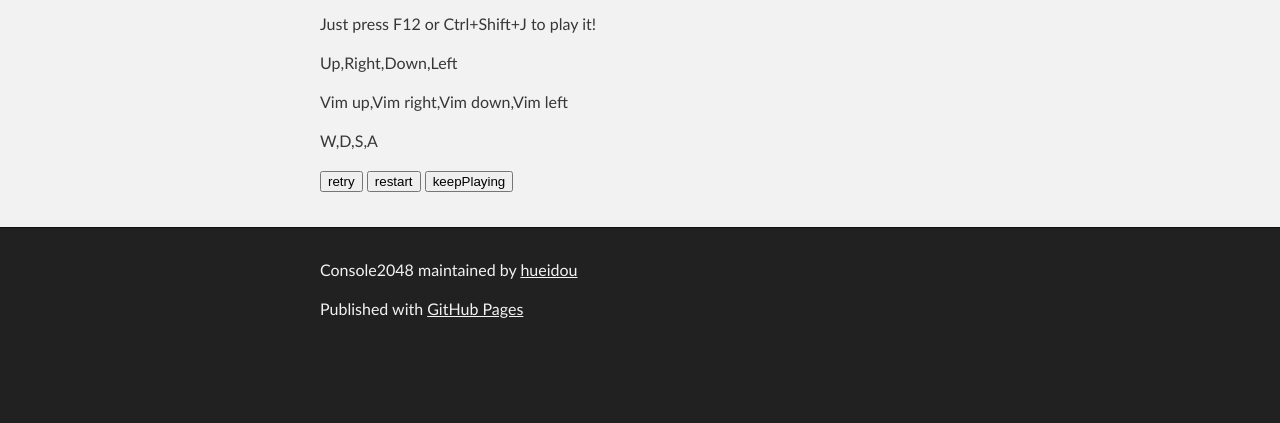
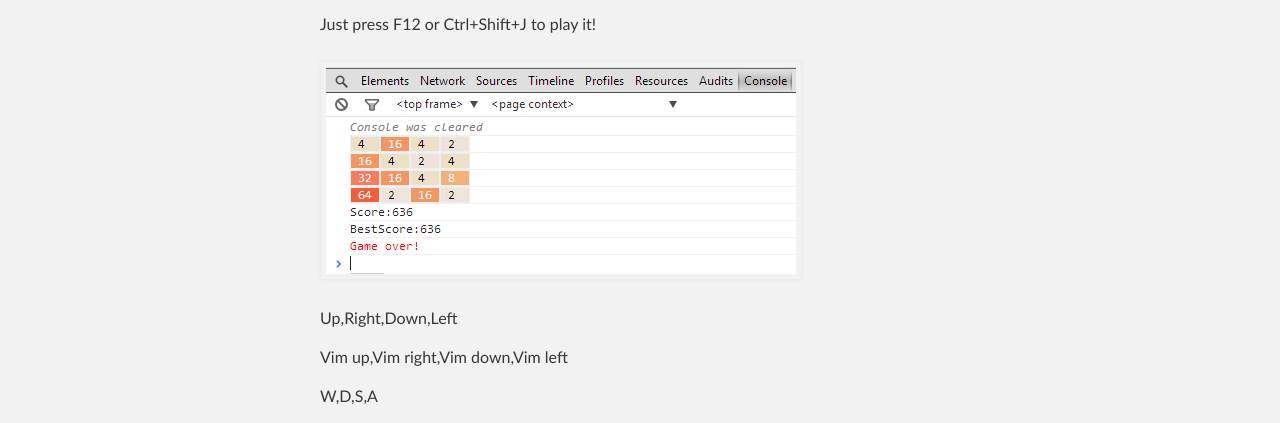
Before and after one commit to hueidou/console2048, a plain HTML site: page index.html in a window 1280 px wide. Shown: the part 351-774 px from the top of the page. Drawn offline with Linux system fonts and the light colour scheme.

Commit message:
screenshot

```diff
--- a/index.html
+++ b/index.html
@@ -36,8 +36,8 @@
             </h1>
 
             <p>A clone of 2048 game for chrome console.</p>
-
             <p>Just press F12 or Ctrl+Shift+J to play it!</p>
+            <img src="images/screenshot_console2048.png" width="470" height="207" alt="screenshot of console2048" />
 
             <p>Up,Right,Down,Left</p>
             <p>Vim up,Vim right,Vim down,Vim left</p>
```
Also changed, not shown: images/screenshot_console2048.png (added).
